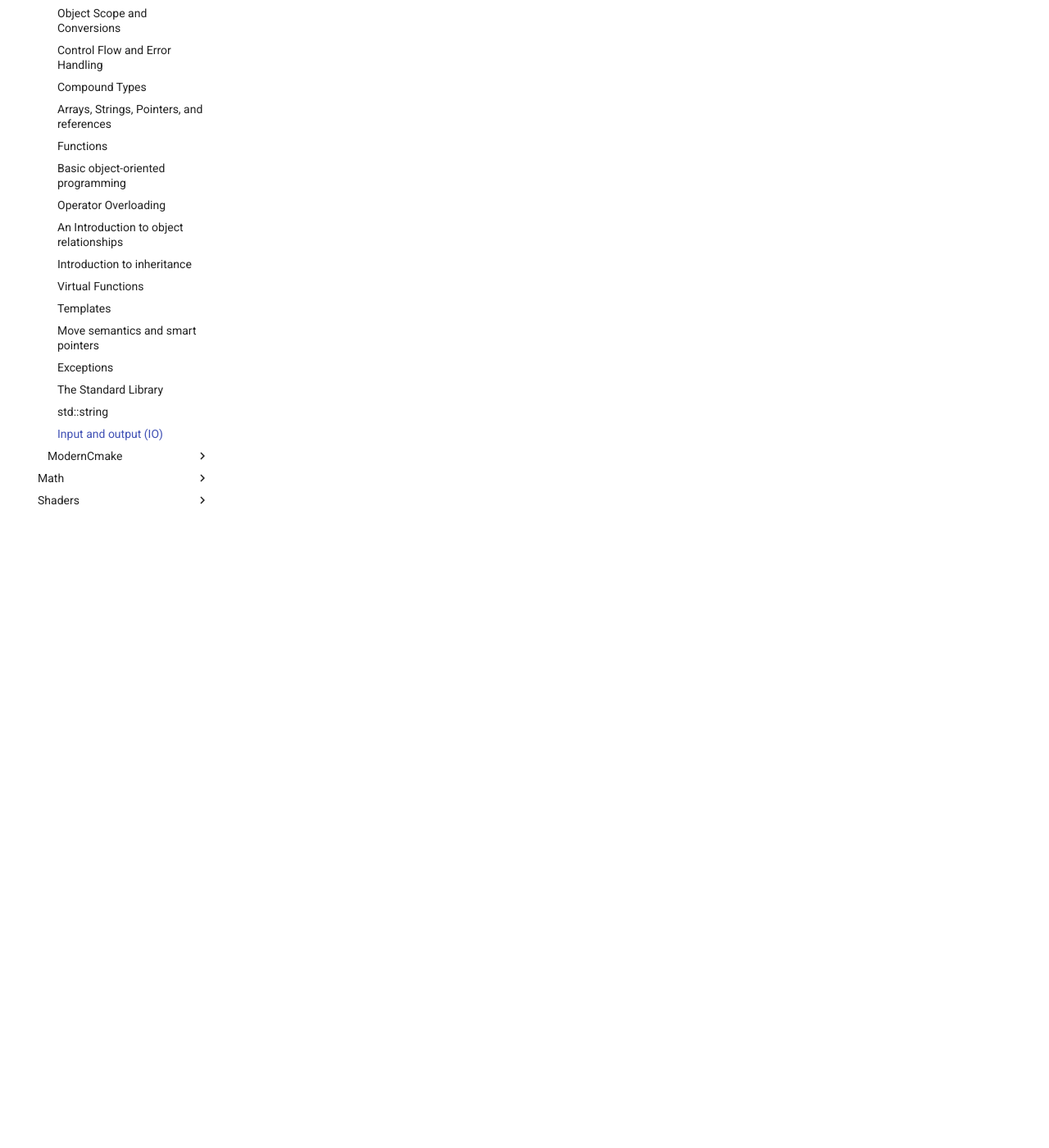
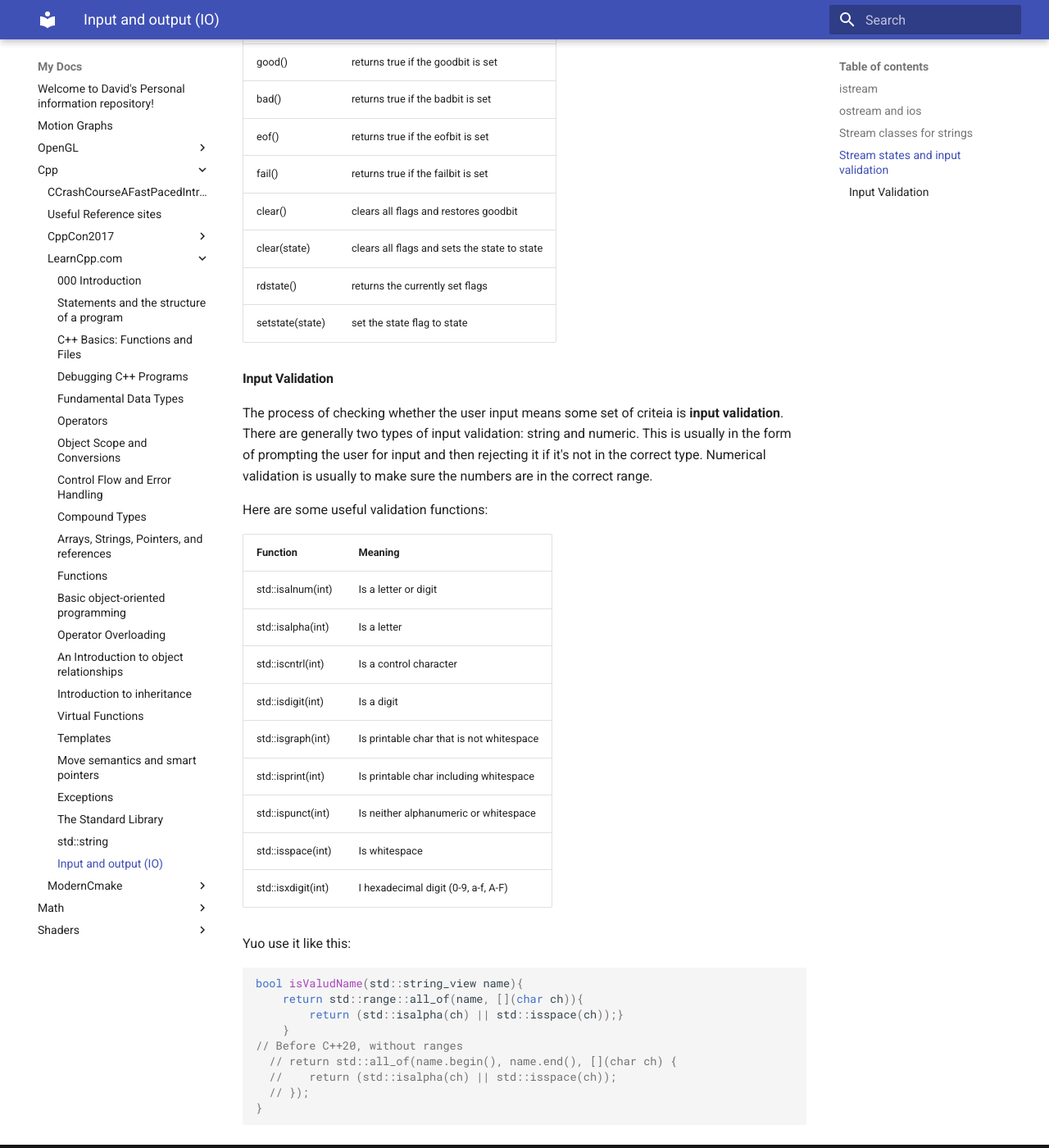
Before and after one commit to daredyoshi/notes.github.io, an MkDocs documentation site: the page built from docs/cpp/LearnCpp.com/023_Input_and_output_IO.md, in a window 1280 px wide and 1400 px high, scrolled down 4470 px. Shown: the whole window at 82% size. Built offline with MkDocs 1.6.1 and Material for MkDocs 9.7.7, drawn with Linux system fonts in a browser that asks for light colours; some of the changed text lies outside the part shown.

````diff
--- a/docs/cpp/LearnCpp.com/023_Input_and_output_IO.md
+++ b/docs/cpp/LearnCpp.com/023_Input_and_output_IO.md
@@ -120,7 +120,7 @@ std::cout << std::setw(10) << left << 12345 << '\n'; // print left justified to
 
 ## Stream classes for strings
 
-The string steram classes provide buffers that are not connected to keyboard or mouse. One of the primary uses of these is to buffer output for dispaly at a later time, or process input line-by-line. There are two ways to get data into a stringstream
+The string stream classes provide buffers that are not connected to keyboard or mouse. One of the primary uses of these is to buffer output for display at a later time, or process input line-by-line. There are two ways to get data into a stringstream
 
 ```cpp
 std::stringstream os;
@@ -164,3 +164,59 @@ os.str("");
 os.str();
 os.clear(); // generally a good idea to clear the error flags
 ```
+
+## Stream states and input validation
+
+There are several state flags in the ios_base class that signal conditions that might occur when using streams.
+
+| Flat | Meaning |
+| -- | -- |
+| goodbit | Everything is ok |
+| badbit | Some kind of fatal error occured |
+| eofbit | the stream has reached the end of a file |
+| failbit | A non-fatal error occured (e.g wrong input) |
+
+Generally you access these flags through ios
+
+| ios::_____ | Meaning|
+| -- | -- |
+| good() | returns true if the goodbit is set |
+| bad() | returns true if the badbit is set |
+| eof() | returns true if the eofbit is set |
+| fail() | returns true if the failbit is set |
+| clear() | clears all flags and restores goodbit |
+| clear(state) | clears all flags and sets the state to state |
+| rdstate() | returns the currently set flags |
+| setstate(state) | set the state flag to state |
+
+#### Input Validation
+
+The process of checking whether the user input means some set of criteia is **input validation**. There are generally two types of input validation: string and numeric. This is usually in the form of prompting the user for input and then rejecting it if it's not in the correct type. Numerical validation is usually to make sure the numbers are in the correct range.
+
+Here are some useful validation functions:
+
+| Function | Meaning |
+| -- | -- |
+|std::isalnum(int) | Is a letter or digit |
+|std::isalpha(int) | Is a letter |
+|std::iscntrl(int) | Is a control character |
+|std::isdigit(int) | Is a digit |
+|std::isgraph(int) | Is printable char that is not whitespace |
+|std::isprint(int) | Is printable char including whitespace |
+|std::ispunct(int) | Is neither alphanumeric or whitespace |
+|std::isspace(int) | Is whitespace |
+|std::isxdigit(int) | I hexadecimal digit (0-9, a-f, A-F) |
+
+Yuo use it like this:
+
+```cpp
+bool isValudName(std::string_view name){
+    return std::range::all_of(name, [](char ch)){
+        return (std::isalpha(ch) || std::isspace(ch));}
+    }
+// Before C++20, without ranges
+  // return std::all_of(name.begin(), name.end(), [](char ch) {
+  //    return (std::isalpha(ch) || std::isspace(ch));
+  // });
+}
+```
````
Also changed, not shown: docs/OpenGL/LearnOpenGL.com/004_Advanced_OpenGl/010_Instancing.md (added, +68 -0 lines), docs/OpenGL/LearnOpenGL.com/004_Advanced_OpenGl/011_AntiAliasing.md (added, +10 -0 lines), docs/OpenGL/Pipeline_Map.md (added, +4 -0 lines), docs/OpenGL/LearnOpenGL.com/004_Advanced_OpenGl/anti_aliasing_rasterization.png (added), docs/OpenGL/LearnOpenGL.com/004_Advanced_OpenGl/space_scene_begining.png (added), docs/OpenGL/OpenGL 4.4 Pipeline Map.svg (added), 1 other file.
